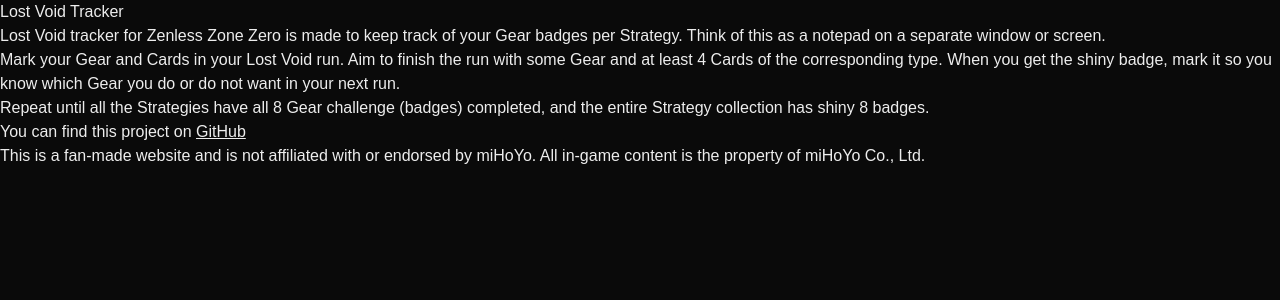
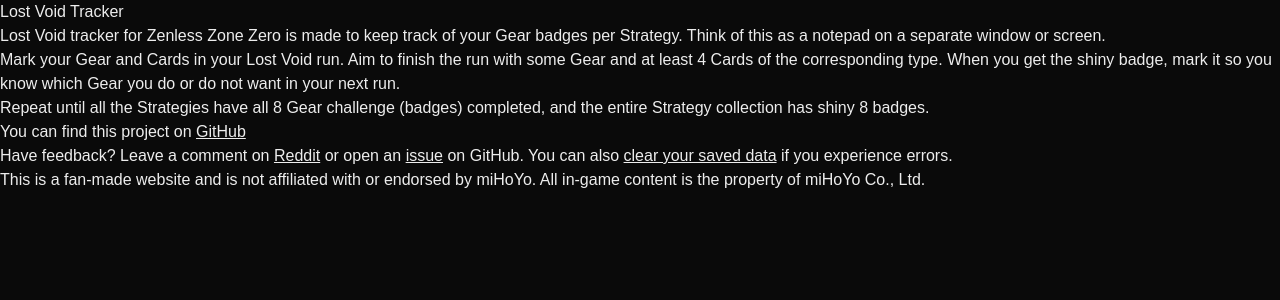
Before and after one commit to Amasoken/lost-void-tracker, a Next.js app: page / in a window 1280 px wide. Shown: the top 300 px of the page. Built offline with nearby package versions, Linux system fonts and the light colour scheme.

Commit message:
Add page to reset data

```diff
--- a/src/app/page.tsx
+++ b/src/app/page.tsx
@@ -1,31 +1,29 @@
+import Button from '@/components/common/Button';
+import MainLayout from '@/components/common/MainLayout';
 import Link from 'next/link';
 
 export default function Home() {
     return (
-        <div className='flex flex-col items-center justify-center w-screen h-screen font-[family-name:var(--font-geist-sans)]'>
-            <main role='main' className='bg-neutral-800 rounded-xl p-4 max-w-screen-sm w-full max-h-[50%] h-full'>
-                <div className='bg-neutral-900 rounded-xl p-4 w-full h-full'>
-                    <div className='h-full flex flex-col'>
+        <MainLayout>
             <Link className='m-2' href='/tracker'>
-                            <button className='w-full h-12 text-xl pointer rounded-lg border-2 border-solid border-neutral-600 bg-neutral-900 hover:bg-neutral-700 text-slate-50'>
-                                Lost Void Tracker
-                            </button>
+                <Button className='h-12 text-xl'>Lost Void Tracker</Button>
             </Link>
+
             <div className='mx-2 max-h-full overflow-y-auto text-justify'>
                 <p className='mt-4'>
-                                Lost Void tracker for Zenless Zone Zero is made to keep track of your Gear badges per
-                                Strategy. Think of this as a notepad on a separate window or screen.
+                    Lost Void tracker for Zenless Zone Zero is made to keep track of your Gear badges per Strategy.
+                    Think of this as a notepad on a separate window or screen.
                 </p>
 
                 <p className='mt-4'>
-                                Mark your Gear and Cards in your Lost Void run. Aim to finish the run with some Gear and
-                                at least 4 Cards of the corresponding type. When you get the shiny badge, mark it so you
-                                know which Gear you do or do not want in your next run.
+                    Mark your Gear and Cards in your Lost Void run. Aim to finish the run with some Gear and at least 4
+                    Cards of the corresponding type. When you get the shiny badge, mark it so you know which Gear you do
+                    or do not want in your next run.
                 </p>
 
                 <p className='mt-4'>
-                                Repeat until all the Strategies have all 8 Gear challenge (badges) completed, and the
-                                entire Strategy collection has shiny 8 badges.
+                    Repeat until all the Strategies have all 8 Gear challenge (badges) completed, and the entire
+                    Strategy collection has shiny 8 badges.
                 </p>
 
                 <p className='mt-4'>
@@ -38,17 +36,27 @@ export default function Home() {
                         GitHub
                     </Link>
                 </p>
+                <p className='mt-4'>
+                    Have feedback? Leave a comment on{' '}
+                    <Link
+                        href='https://www.reddit.com/r/ZZZ_Official/comments/1hwnjze/'
+                        target='_blank'
+                        rel='noopener noreferrer'
+                    >
+                        Reddit
+                    </Link>{' '}
+                    or open an{' '}
+                    <Link
+                        href='https://github.com/Amasoken/lost-void-tracker/issues'
+                        target='_blank'
+                        rel='noopener noreferrer'
+                    >
+                        issue
+                    </Link>{' '}
+                    on GitHub. You can also <Link href='/tracker/reset-data'>clear your saved data</Link> if you
+                    experience errors.
+                </p>
             </div>
-                    </div>
-                </div>
-            </main>
-
-            <footer className='fixed w-full py-1 px-4 bg-neutral-800 text-neutral-500 bottom-0 text-center'>
-                <p>
-                    This is a fan-made website and is not affiliated with or endorsed by miHoYo. All in-game content is
-                    the property of miHoYo Co., Ltd.
-                </p>
-            </footer>
-        </div>
+        </MainLayout>
     );
 }
--- a/src/components/common/Button.tsx
+++ b/src/components/common/Button.tsx
@@ -1,7 +1,7 @@
 import { type HTMLAttributes, type ReactNode } from 'react';
 
 export interface Props extends HTMLAttributes<HTMLButtonElement> {
-    children: ReactNode;
+    children?: ReactNode;
     border?: string;
     background?: string;
 }
--- /dev/null
+++ b/src/components/common/MainLayout.tsx
@@ -0,0 +1,22 @@
+interface Props {
+    children: React.ReactNode;
+}
+
+export default function MainLayout({ children }: Props) {
+    return (
+        <div className='flex flex-col items-center justify-center w-screen h-screen font-[family-name:var(--font-geist-sans)]'>
+            <main role='main' className='bg-neutral-800 rounded-xl p-4 max-w-screen-sm w-full max-h-[60%] h-full'>
+                <div className='bg-neutral-900 rounded-xl p-4 w-full h-full'>
+                    <div className='h-full flex flex-col'>{children}</div>
+                </div>
+            </main>
+
+            <footer className='fixed w-full py-1 px-4 bg-neutral-800 text-neutral-500 bottom-0 text-center'>
+                <p>
+                    This is a fan-made website and is not affiliated with or endorsed by miHoYo. All in-game content is
+                    the property of miHoYo Co., Ltd.
+                </p>
+            </footer>
+        </div>
+    );
+}
```
Also changed, not shown: src/app/tracker/reset-data/page.tsx (added, +34 -0 lines). Lines whose indentation alone changed are shown as unchanged.
